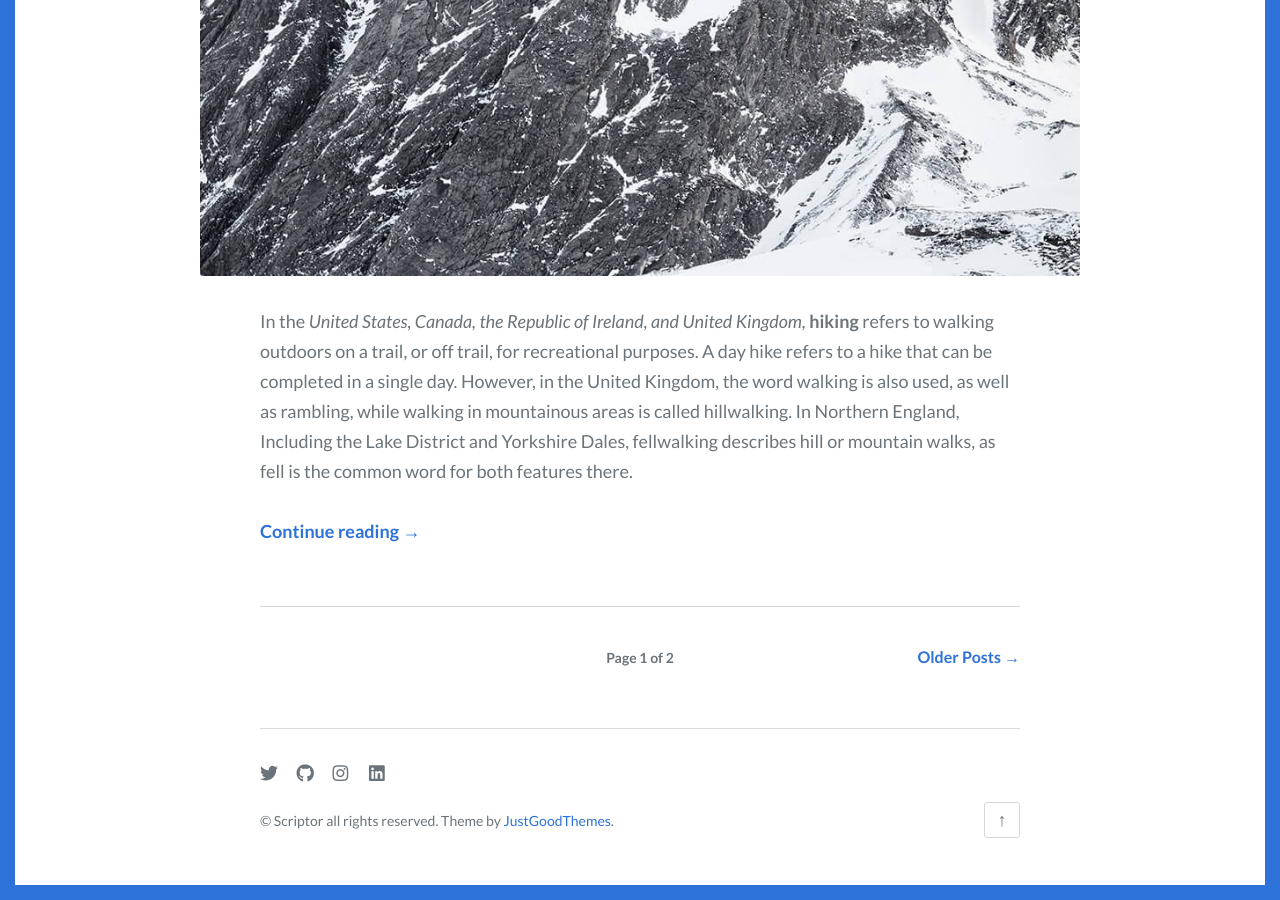
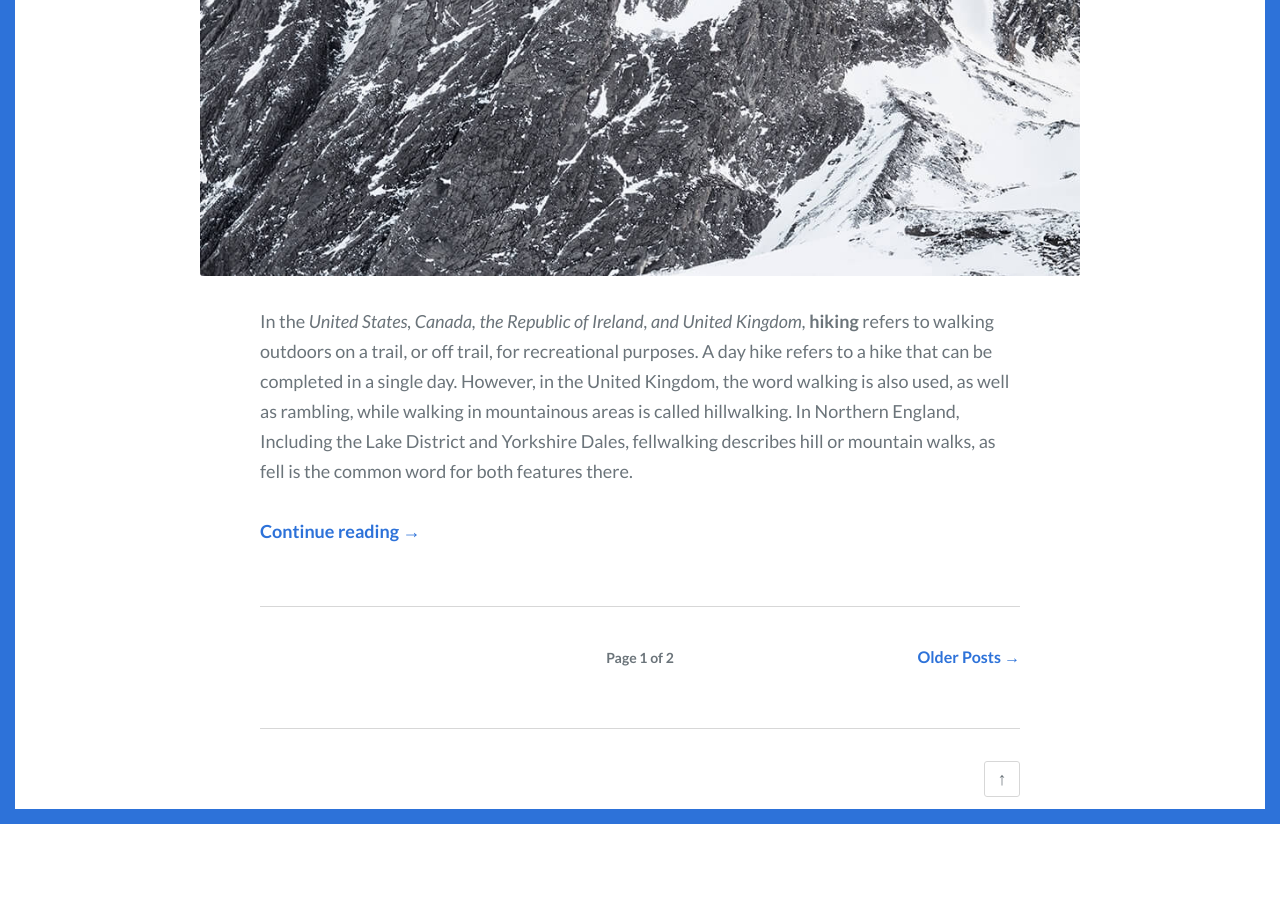
Before and after one commit to ColumbiaStudent/columbiastudent.github.io, a Jekyll site: the page built from index.html, in a window 1280 px wide and 900 px high, scrolled down 3167 px. Built offline with Jekyll 4.4.1, drawn with Linux system fonts in a browser that asks for light colours; some web fonts are replaced; the list of posts is cut into pages by our own code; after the commit the page ends 3991 px from its top, so only the background shows below that.

Commit message:
Update _config.yml

```diff
--- a/_config.yml
+++ b/_config.yml
@@ -10,7 +10,7 @@ description: "My stories."
 baseurl: ""
 
 # The base hostname & protocol of your site for where absolute urls are needed.
-url: "https://scriptor-jekyll.netlify.com"
+url: "https://columbiastudent.github.io/"
 
 # Favicon
 favicon: images/favicon.png
@@ -39,8 +39,8 @@ accent_color: '#2d72d9'
 
 # Site footer
 footer:
-  content: "&copy; Scriptor all rights reserved. Theme by [JustGoodThemes](https://www.justgoodthemes.com)."
-  has_social: true
+  content: ""
+  has_social: false
 
 # Plugins
 plugins:
```
